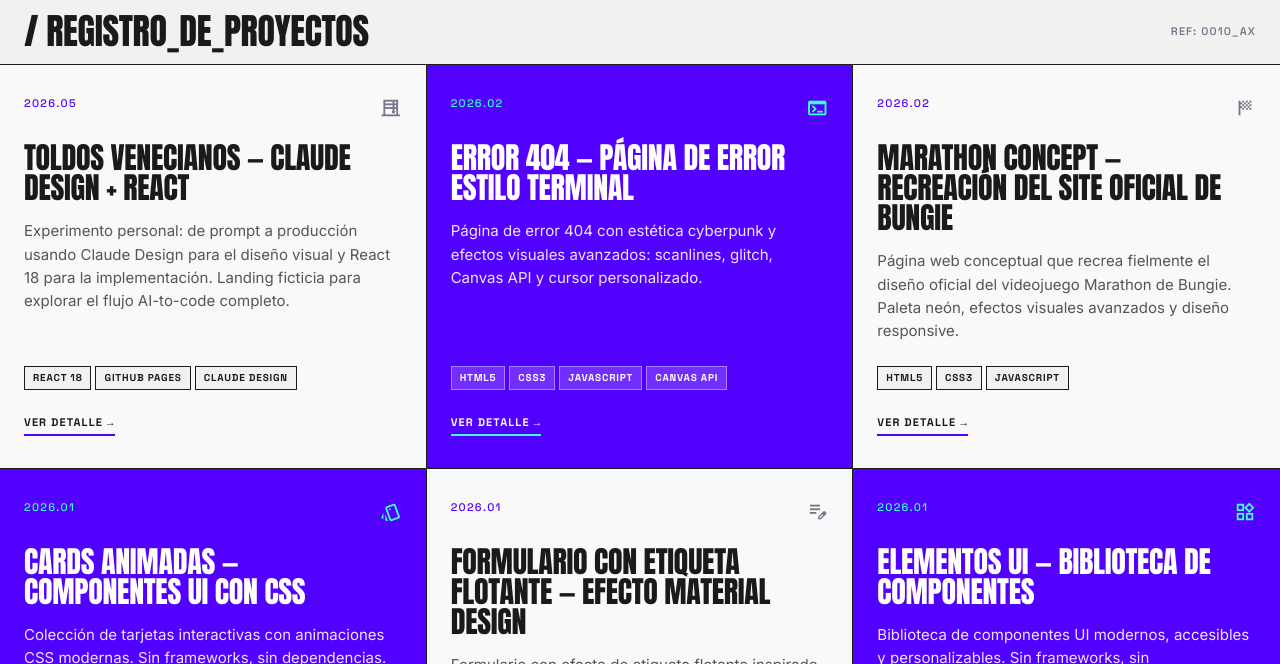
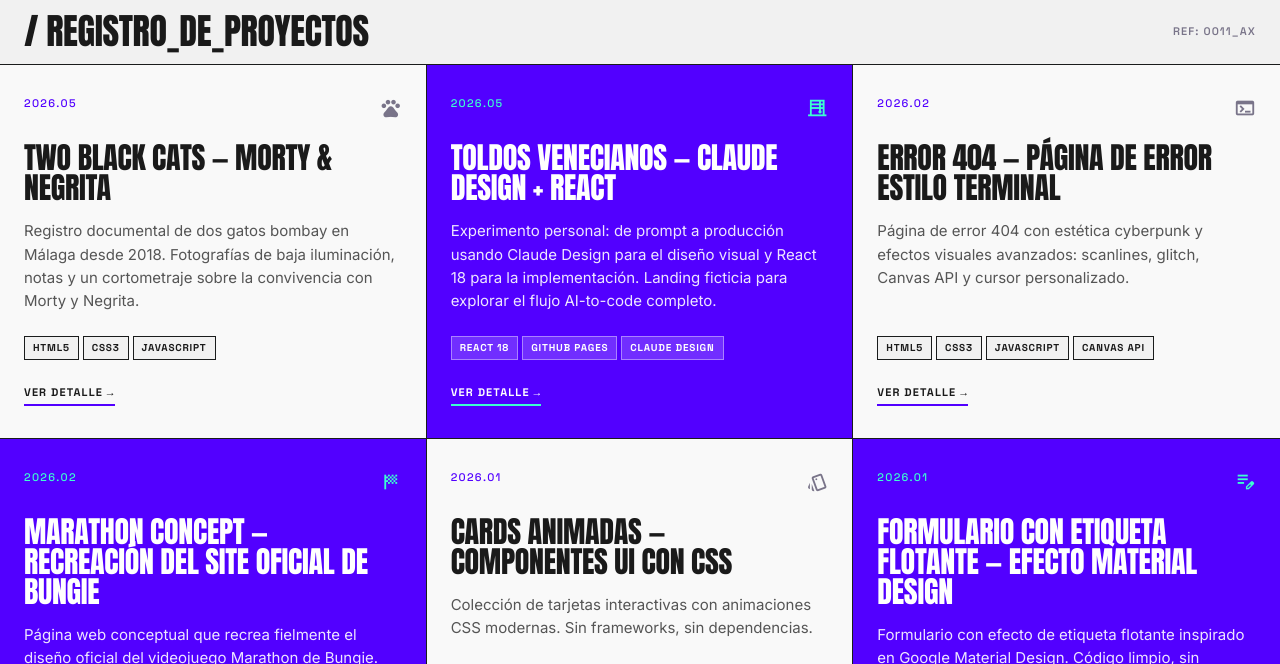
Before and after one commit to Dunlag/fernando, a Jekyll site: the page built from index.markdown, in a window 1280 px wide and 900 px high, scrolled down 691 px, cut to the strip 236-900 px from the top of the window. Built offline with Jekyll 4.4.1, drawn with Linux system fonts in a browser that asks for light colours.

Commit message:
añadiendo nueo proyecto

```diff
--- a/_layouts/home.html
+++ b/_layouts/home.html
@@ -51,6 +51,7 @@ layout: default
             {% when 'landing-pacifico' %}{% assign icon = 'rocket_launch' %}
             {% when 'umbro-iberia' %}{% assign icon = 'storefront' %}
             {% when 'toldos-venecianos' %}{% assign icon = 'blinds' %}
+            {% when 'two-black-cats' %}{% assign icon = 'pets' %}
             {% else %}{% assign icon = 'code' %}
         {% endcase %}
         <article class="tile {{ accent_class }}">
--- /dev/null
+++ b/_projects/two-black-cats.md
@@ -0,0 +1,32 @@
+---
+layout: page
+title: "Two Black Cats — Morty & Negrita"
+description: "Registro documental de dos gatos bombay en Málaga desde 2018. Fotografías de baja iluminación, notas y un cortometraje sobre la convivencia con Morty y Negrita."
+technologies: "HTML5, CSS3, JavaScript"
+date: 2026-05-28
+github: "https://github.com/Dunlag/Two-Black-Cats"
+---
+
+## El registro diario de dos gatos bombay
+
+**Two Black Cats** documenta la vida de Morty y Negrita — dos gatos bombay en Málaga desde 2018 — a través de fotografía nocturna, notas y un cortometraje. No es una marca ni un producto: es un archivo personal sobre la convivencia.
+
+> *"We don't own them — we share the floor."*
+
+### Los protagonistas
+
+| | Morty | Negrita |
+|---|---|---|
+| **Carácter** | Silencioso, observador | Vocal, traviesa |
+| **Rasgo visual** | Ojos ámbar | Silueta pura |
+| **Idiomas** | Uno | Tres |
+
+### Estructura del sitio
+
+El proyecto se organiza en cuatro capítulos: una apertura, un manifiesto con la filosofía del proyecto, los perfiles individuales de cada gato y una sección final que explora su relación.
+
+La estética se apoya en fotografía nocturna y retratos de baja luz — ojos ámbar sobre oscuridad, siluetas en interiores domésticos — coherente con la naturaleza crepuscular de los propios sujetos.
+
+---
+
+**[Ver proyecto →](https://dunlag.github.io/Two-Black-Cats/)** &nbsp;&nbsp; **[Repositorio →](https://github.com/Dunlag/Two-Black-Cats)**
```
Also changed, not shown: .claude/settings.local.json.
